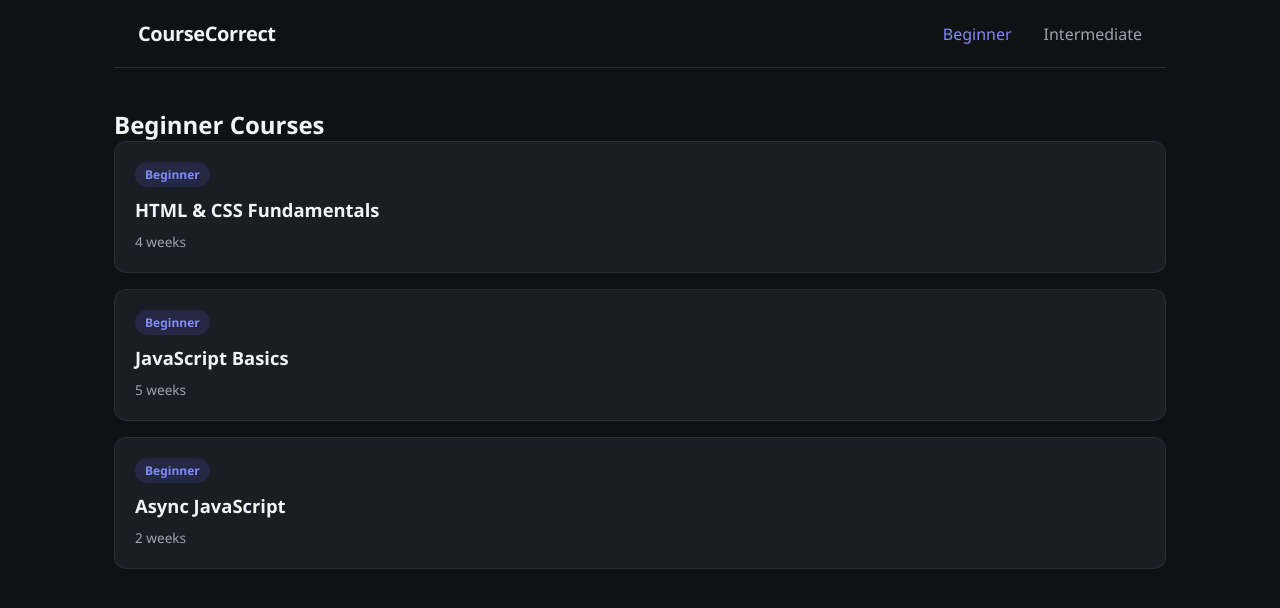
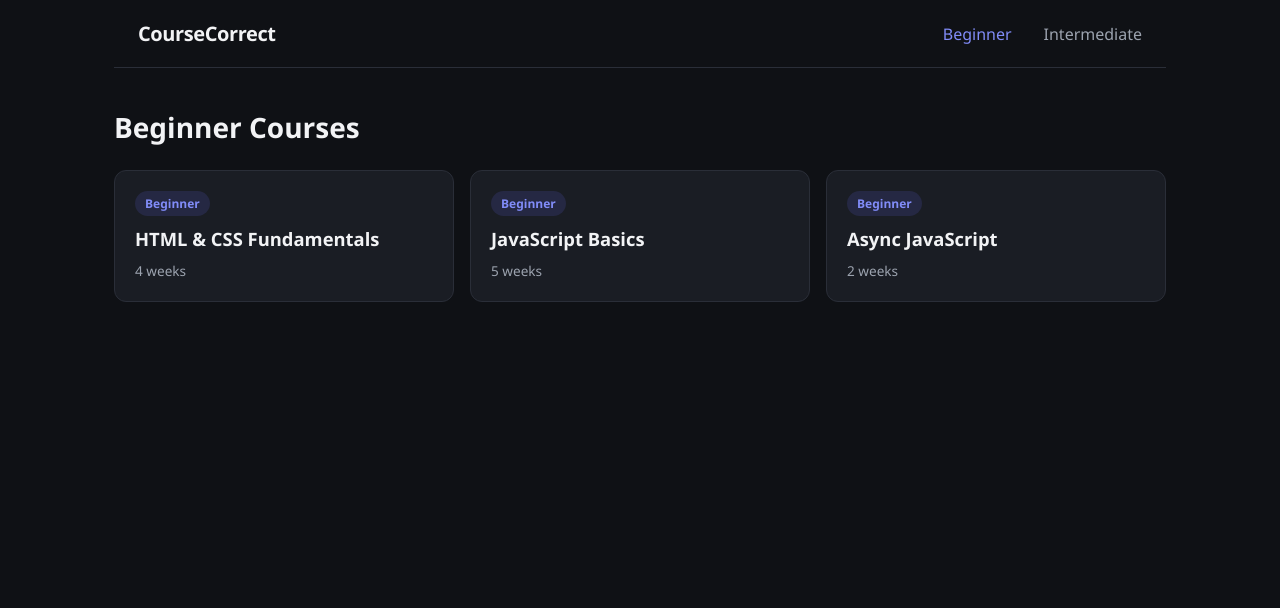
Before and after one commit to Adebayorr/react-router, a React (Vite) app: page /category/Beginner in a window 1280 px wide. Shown: the top 608 px of the page. Built offline with nearby package versions, Linux system fonts and the light colour scheme.

Commit message:
improve Category page style and add grid to HomePage

```diff
--- a/src/pages/Category.css
+++ b/src/pages/Category.css
@@ -1 +1,4 @@
-function Category ()
+.category-title {
+  font-size: 1.75rem;
+  margin-bottom: 24px;
+}
--- a/src/pages/Category.jsx
+++ b/src/pages/Category.jsx
@@ -1,6 +1,7 @@
 import { Link } from "react-router"
 import { useParams } from "react-router"
 import { courses } from "../data/courses"
+import './Category.css'
 
 function Category() {
     const {category} = useParams()
@@ -10,7 +11,8 @@ function Category() {
 
     return (
         <div>
-            <h2>{category} Courses</h2>
+            <h2 className="category-title">{category} Courses</h2>
+            <div className="grid">
                 {filteredCourses.length > 0 ? filteredCourses.map( course => (
 
                     <Link
@@ -26,6 +28,7 @@ function Category() {
                     <div>No Courses Found!</div>
                 }
             </div>
+        </div>
     )
 }
 
--- a/src/pages/HomePage.jsx
+++ b/src/pages/HomePage.jsx
@@ -8,7 +8,8 @@ function Homepage() {
         <div>
             <h1 className="home-title">Be the best you can be</h1>
             <p className="home-desc">With our vast arrays of courses on software Engineering, You can be what you want to be </p>
-            {courses.map((course) => (
+            <div className="grid">
+                {courses.map((course) => (
                 <Link
                     to={`/courses/${course.slug}`}
                     className="card"
@@ -18,7 +19,8 @@ function Homepage() {
                     <h2 className="course-title">{course.title}</h2>
                     <span className="duration">{course.duration}</span>
                 </Link>
-            ))}
+                ))}
+            </div>
         </div>
     )
 }
--- a/src/pages/Homepage.css
+++ b/src/pages/Homepage.css
@@ -47,3 +47,9 @@
   font-size: 0.85rem;
   color: var(--text-muted);
 }
+
+.grid {
+  display: grid;
+  grid-template-columns: repeat(auto-fill, minmax(260px, 1fr));
+  gap: 16px;
+}
```
Lines whose indentation alone changed are shown as unchanged.
